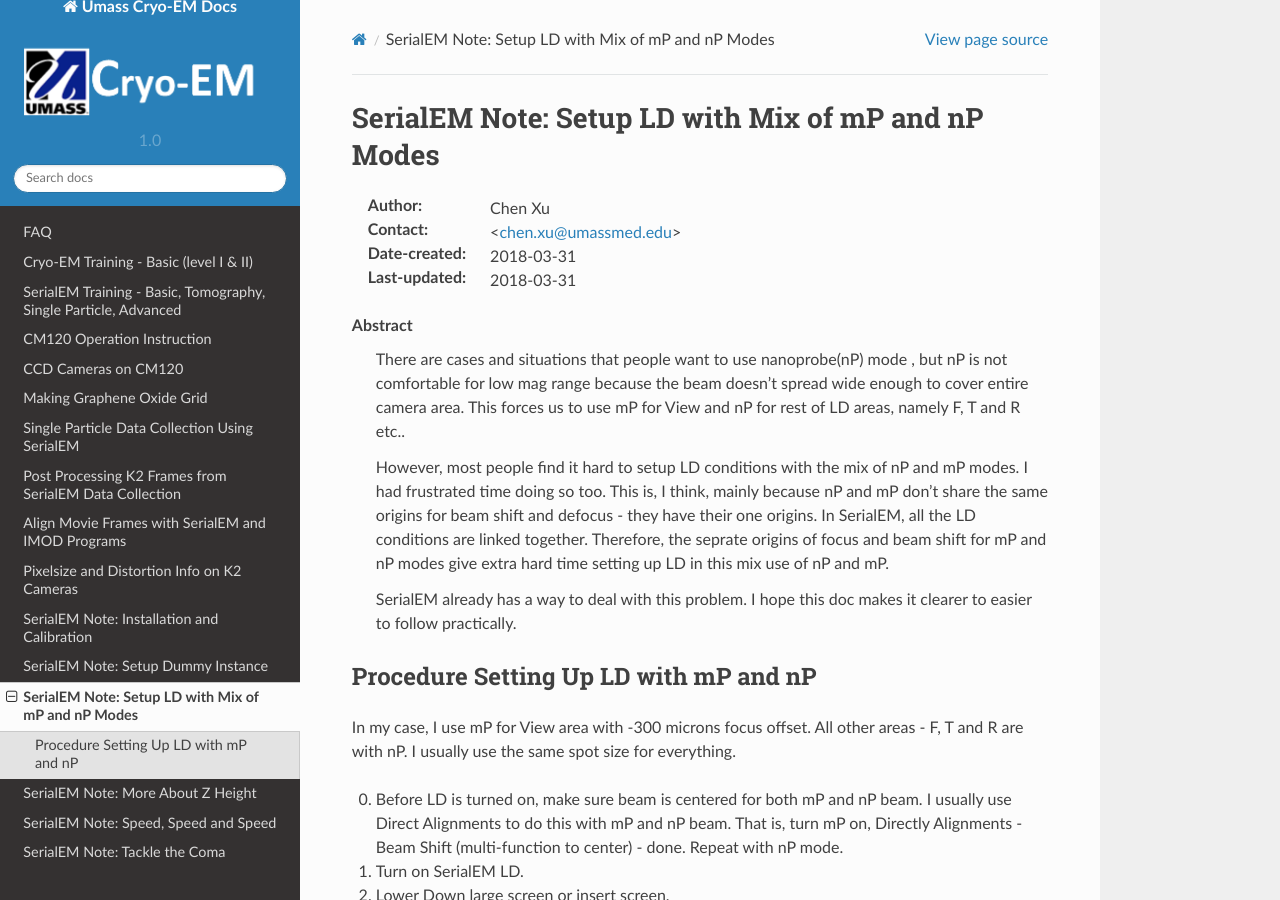
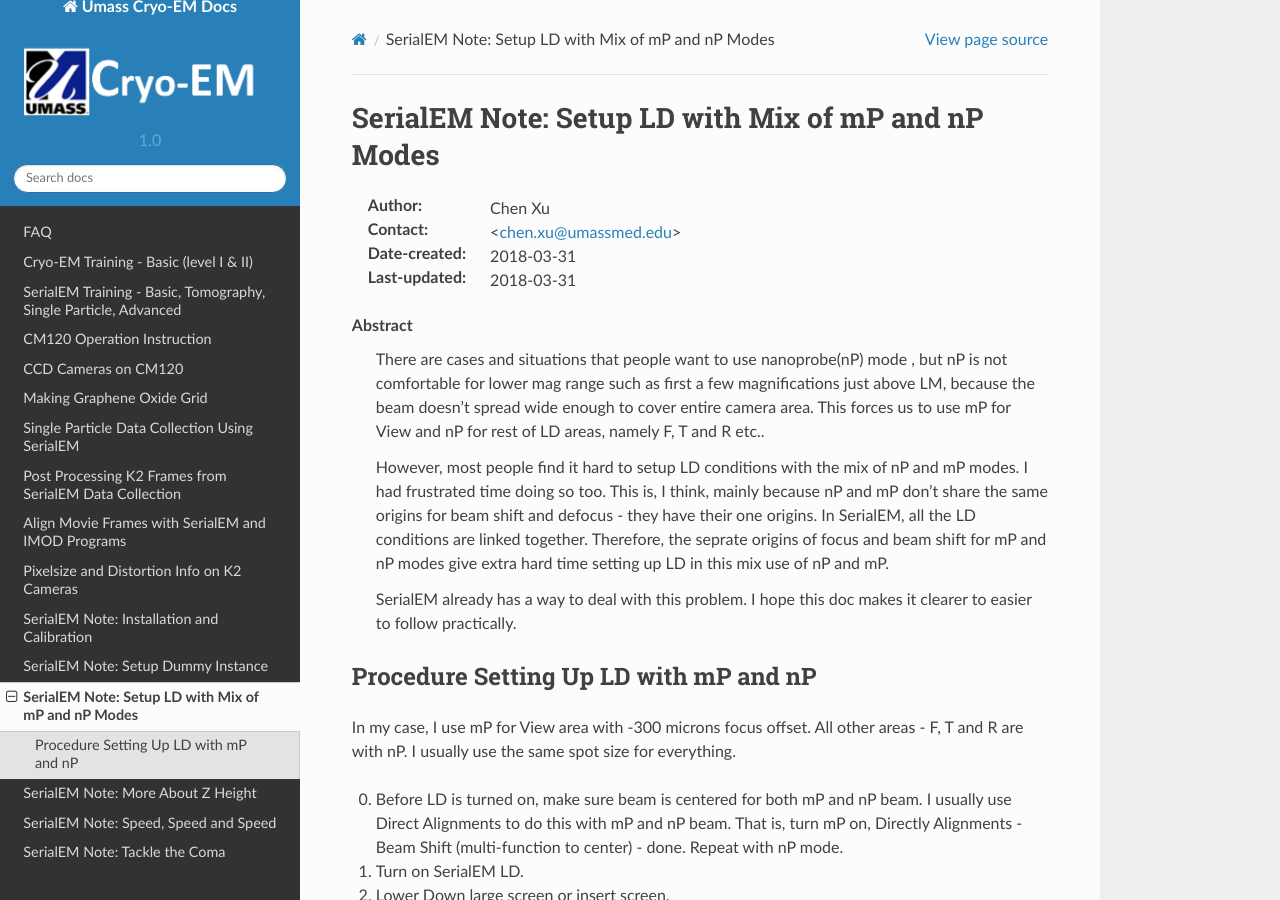
Before and after one commit to xuchen66/sphinx-emdocs, a Sphinx documentation site: the page built from source/serialEM-note-LD-mP-nP.rst, in a window 1280 px wide and 900 px high. Built offline with Sphinx 7.4.7 and the Read the Docs theme 2.0.0, drawn with Linux system fonts in a browser that asks for light colours; pages that are not in the unit, such as notebooks, are missing from menus.

Commit message:
Update serialEM-note-LD-mP-nP.rst

```diff
--- a/source/serialEM-note-LD-mP-nP.rst
+++ b/source/serialEM-note-LD-mP-nP.rst
@@ -11,9 +11,9 @@
 .. glossary::
 
    Abstract
-      There are cases and situations that people want to use nanoprobe(nP) mode , but nP is not comfortable for low mag range
-      because the beam doesn't spread wide enough to cover entire camera area. This forces us to use mP for View and nP for
-      rest of LD areas, namely F, T and R etc..
+      There are cases and situations that people want to use nanoprobe(nP) mode , but nP is not comfortable for lower mag range
+      such as first a few magnifications just above LM, because the beam doesn't spread wide enough to cover entire camera area.
+      This forces us to use mP for View and nP for rest of LD areas, namely F, T and R etc..
 
       However, most people find it hard to setup LD conditions with the mix of nP and mP modes. I had frustrated time doing so too.
       This is, I think, mainly because nP and mP don't share the same origins for beam shift and defocus - they have their one origins.
```
